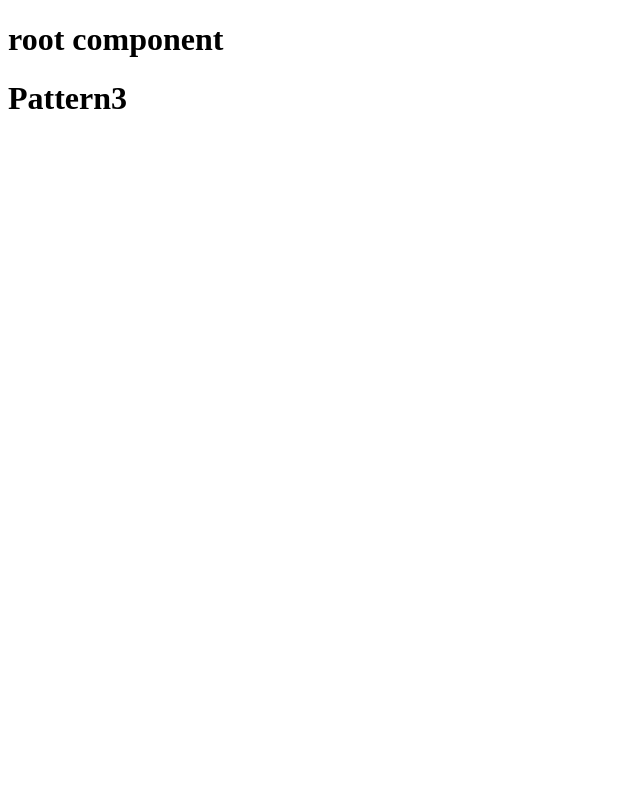
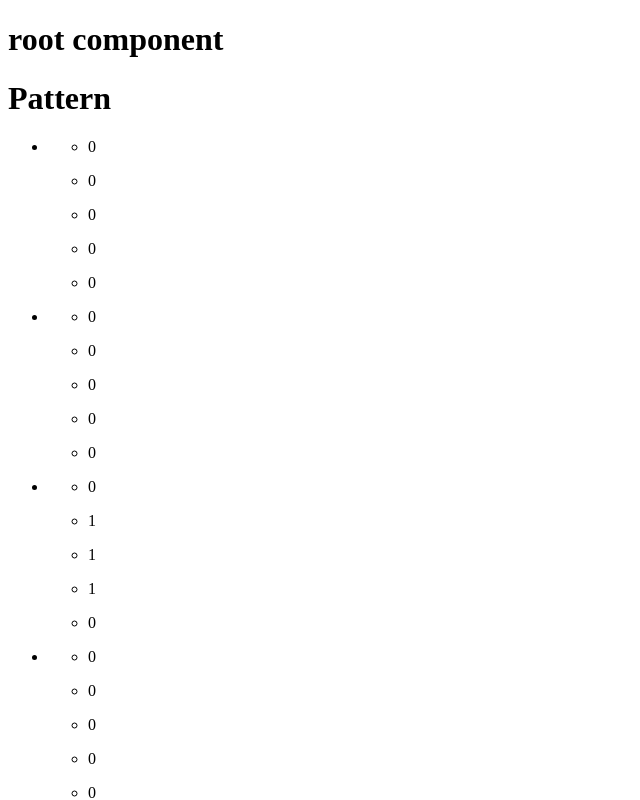
Before and after one commit to hedgehogus/PatternCreator, an Angular app in the folder pattern-creator/: page / in a window 1280 px wide. Shown: the top 800 px of the page, without its empty margins (0-640 px from the left). Built offline with nearby package versions, Linux system fonts and the light colour scheme.

Commit message:
displaying array

```diff
--- /dev/null
+++ b/pattern-creator/src/app/mock-pattern.ts
@@ -0,0 +1,11 @@
+import { Pattern } from './pattern';
+
+export const PATTERN : Pattern = {
+    "cells": [[0,0,0,0,0],
+            [0,0,0,0,0],
+            [0,1,1,1,0],
+            [0,0,0,0,0],
+            [0,0,0,0,0]]
+    //length: this.cells[0].length,
+    //width: this.cells.length
+}
--- a/pattern-creator/src/app/pattern.component.ts
+++ b/pattern-creator/src/app/pattern.component.ts
@@ -1,10 +1,35 @@
 import { Component } from '@angular/core';
+import { PATTERN } from './mock-pattern';
+import { Pattern } from './pattern';
+
 
 @Component({
   selector: 'pattern-component',
-  template: `<h1>Pattern{{a}}</h1>`
+  template: `<h1>Pattern</h1>
+            <ul>
+                <li *ngFor = "let row of cells">
+                    <ul>
+                        <li *ngFor = "let cell of row">
+                            <p>{{cell}}<p>
+                        </li>
+                    </ul>
+                </li>
+            </ul>
+            `
 })
 
 export class PatternComponent {
-  a = 3;
+    pattern: Pattern;
+    cells: number[][];
+
+    getInitialPattern():void{
+        this.pattern = PATTERN;
+        this.cells = this.pattern.cells;
+    }
+
+    ngOnInit(): void {
+
+        this.getInitialPattern();
+    }
+
 }
--- /dev/null
+++ b/pattern-creator/src/app/pattern.ts
@@ -0,0 +1,10 @@
+export class Pattern {
+   // id: number;
+   // name: string;
+    //length: number;
+   // width: number;
+    cells: number[][];
+    //mainColor: string;
+    //backgroungColor: string;
+
+}
```
